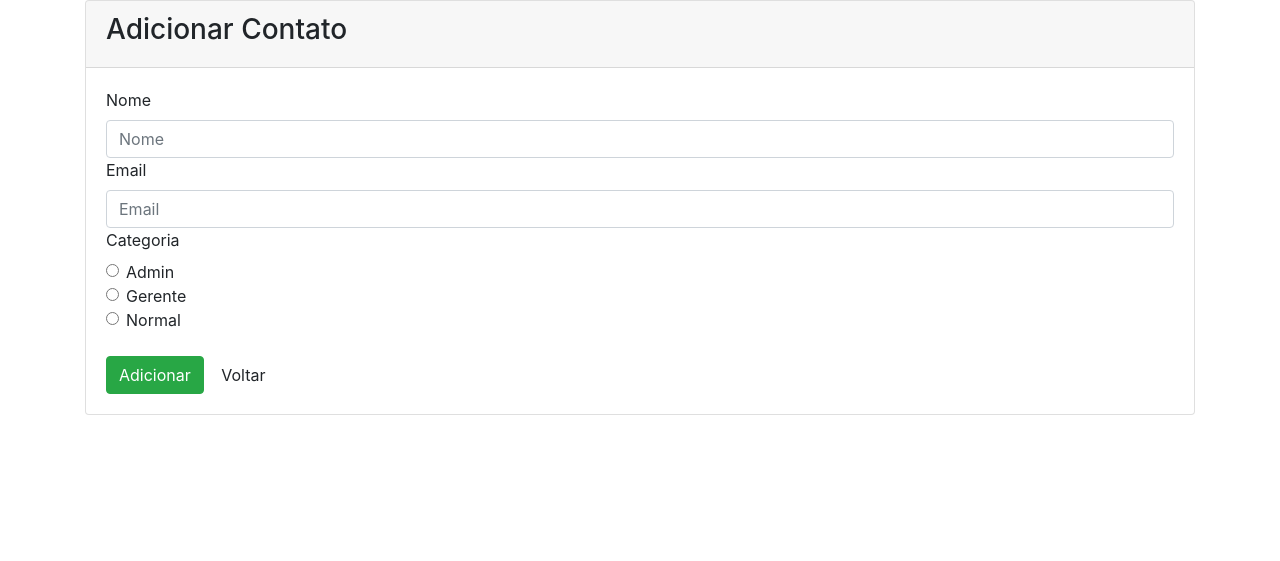
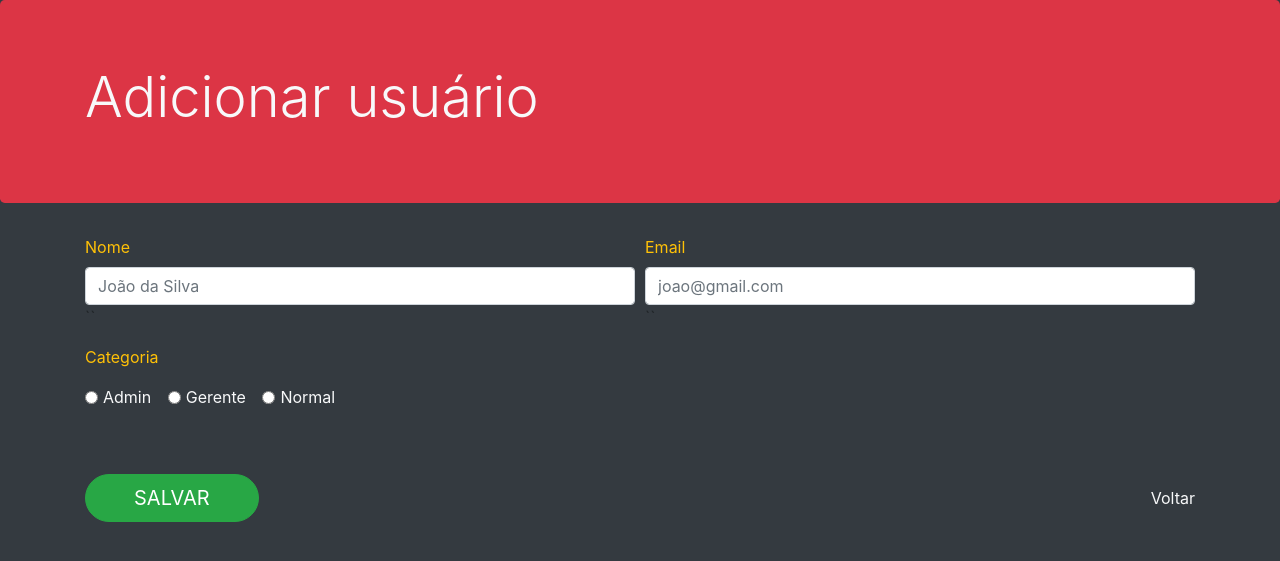
Before and after one commit to rmoralesdesigner/crud, a PHP site: page /create.php in a window 1280 px wide. Shown: the top 561 px of the page. Run offline with PHP 8.4, Linux system fonts and the light colour scheme.

Commit message:
ajustes de layout no front-end

```diff
--- a/create.php
+++ b/create.php
@@ -57,73 +57,75 @@ if ($_SERVER["REQUEST_METHOD"] == "POST") {
 
 <?php include('header.php'); ?>
 
+<div class="jumbotron bg-danger">
+
     <div class="container">
-    <div clas="span10 offset1">
-        <div class="card">
-            <div class="card-header">
-                <h3 class="well"> Adicionar Contato </h3>
+
+        <h1 class="display-4 text-light">Adicionar usuário</h1>
+
   </div>
-            <div class="card-body">
-                <form class="form-horizontal" action="create.php" method="post">
 
-                    <div class="control-group  <?php echo !empty($nomeErro) ? 'error ' : ''; ?>">
-                        <label class="control-label">Nome</label>
-                        <div class="controls">
-                            <input size="50" class="form-control" name="nome" type="text" placeholder="Nome"
-                                   value="<?php echo !empty($nome) ? $nome : ''; ?>">
+</div>
+
+<div class="container">
+
+    <form class="form-row" action="create.php" method="post">
+
+        <div class="form-group col-12 col-lg-6 <?php echo !empty($nomeErro) ? 'error ' : ''; ?>">
+
+            <label class="text-warning" for="Nome">Nome</label>
+
+            <input type="text" class="form-control" name="nome" id="Nome" placeholder="João da Silva" value="<?php echo !empty($nome) ? $nome : ''; ?>">
+
             <?php if (!empty($nomeErro)): ?>
                 <span class="text-danger"><?php echo $nomeErro; ?></span>
-                            <?php endif; ?>
-                        </div>
+            <?php endif; ?>``
+
         </div>
 
-                    <div class="control-group <?php !empty($emailErro) ? '$emailErro ' : ''; ?>">
-                        <label class="control-label">Email</label>
-                        <div class="controls">
-                            <input size="40" class="form-control" name="email" type="text" placeholder="Email"
-                                   value="<?php echo !empty($email) ? $email : ''; ?>">
+        <div class="form-group col-12 col-lg-6 <?php echo !empty($emailErro) ? 'error ' : ''; ?>">
+
+            <label class="text-warning" for="Email">Email</label>
+
+            <input type="email" class="form-control" name="email" id="Email" placeholder="joao@gmail.com" value="<?php echo !empty($email) ? $email : ''; ?>">
+
             <?php if (!empty($emailErro)): ?>
                 <span class="text-danger"><?php echo $emailErro; ?></span>
-                            <?php endif; ?>
-                        </div>
+            <?php endif; ?>``
+
         </div>
 
-                    <div class="control-group <?php !empty($categoriaErro) ? 'echo($categoriaErro)' : ''; ?>">
-                        <div class="controls">
-                            <label class="control-label">Categoria</label>
-                            <div class="form-check">
-                                <p class="form-check-label">
-                                    <input class="form-check-input" type="radio" name="categoria" id="categoria"
-                                           value="1" <?php isset($_POST["categoria"]) && $_POST["categoria"] == "1" ? "checked" : null; ?>/>
-                                    Admin</p>
+        <div class="form-group col-12 <?php !empty($categoriaErro) ? 'echo($categoriaErro)' : ''; ?>">
+
+            <p class="text-warning">Categoria</p>
+
+            <div class="form-check form-check-inline">
+                <input class="form-check-input" type="radio" name="categoria" id="inlineRadio1" value="1" <?php isset($_POST["categoria"]) && $_POST["categoria"] == "1" ? "checked" : null; ?>>
+                <label class="form-check-label text-light" for="inlineRadio1">Admin</label>
             </div>
-                            <div class="form-check">
-                                <p class="form-check-label">
-                                    <input class="form-check-input" id="categoria" name="categoria" type="radio"
-                                           value="2" <?php isset($_POST["categoria"]) && $_POST["categoria"] == "2" ? "checked" : null; ?>/>
-                                    Gerente</p>
+
+            <div class="form-check form-check-inline">
+                <input class="form-check-input" type="radio" name="categoria" id="inlineRadio2" value="2" <?php isset($_POST["categoria"]) && $_POST["categoria"] == "2" ? "checked" : null; ?>>
+                <label class="form-check-label text-light" for="inlineRadio2">Gerente</label>
             </div>
-                            <div class="form-check">
-                                <p class="form-check-label">
-                                    <input class="form-check-input" id="categoria" name="categoria" type="radio"
-                                           value="3" <?php isset($_POST["categoria"]) && $_POST["categoria"] == "3" ? "checked" : null; ?>/>
-                                    Normal</p>
+
+            <div class="form-check form-check-inline">
+                <input class="form-check-input" type="radio" name="categoria" id="inlineRadio3" value="3" <?php isset($_POST["categoria"]) && $_POST["categoria"] == "3" ? "checked" : null; ?>>
+                <label class="form-check-label text-light" for="inlineRadio3">Normal</label>
             </div>
-                            <?php if (!empty($categoriaErro)): ?>
-                                <span class="help-inline text-danger"><?php echo $categoriaErro; ?></span>
-                            <?php endif; ?>
+
         </div>
+
+        <div class="d-flex justify-content-between align-items-center col-12 mt-5">
+
+        <button type="submit" class="btn btn-success btn-lg rounded-pill text-uppercase px-5">Salvar</button>
+        <a href="index.php" type="btn" class="text-light">Voltar</a>
+
         </div>
-                    <div class="form-actions">
-                        <br/>
-                        <button type="submit" class="btn btn-success">Adicionar</button>
-                        <a href="index.php" type="btn" class="btn btn-default">Voltar</a>
-                    </div>
+
+
     </form>
-            </div>
-        </div>
-    </div>
-</div>
+
 </div>
 
 <?php include('footer.php'); ?>
--- a/header.php
+++ b/header.php
@@ -6,4 +6,4 @@
     <link rel="stylesheet" href="https://cdn.jsdelivr.net/npm/bootstrap@4.5.3/dist/css/bootstrap.min.css" integrity="sha384-TX8t27EcRE3e/ihU7zmQxVncDAy5uIKz4rEkgIXeMed4M0jlfIDPvg6uqKI2xXr2" crossorigin="anonymous">
     <title>CRUD - Teste Athenas - Ramon Morales</title>
 </head>
-<body>
+<body class="bg-dark">
```
Also changed, not shown: delete.php (+19 -9 lines), index.php (+25 -14 lines), read.php (deleted, +0 -67 lines), update.php (+56 -50 lines). Lines whose indentation alone changed are shown as unchanged.
